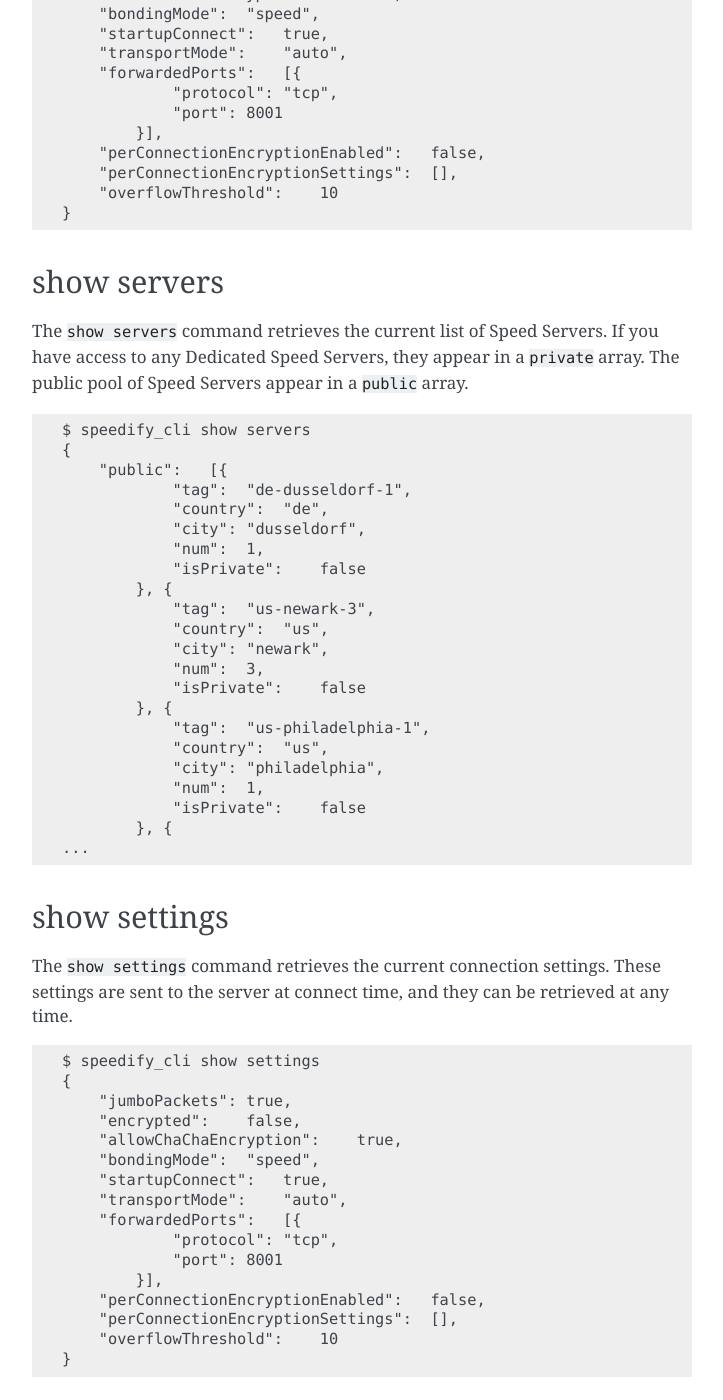
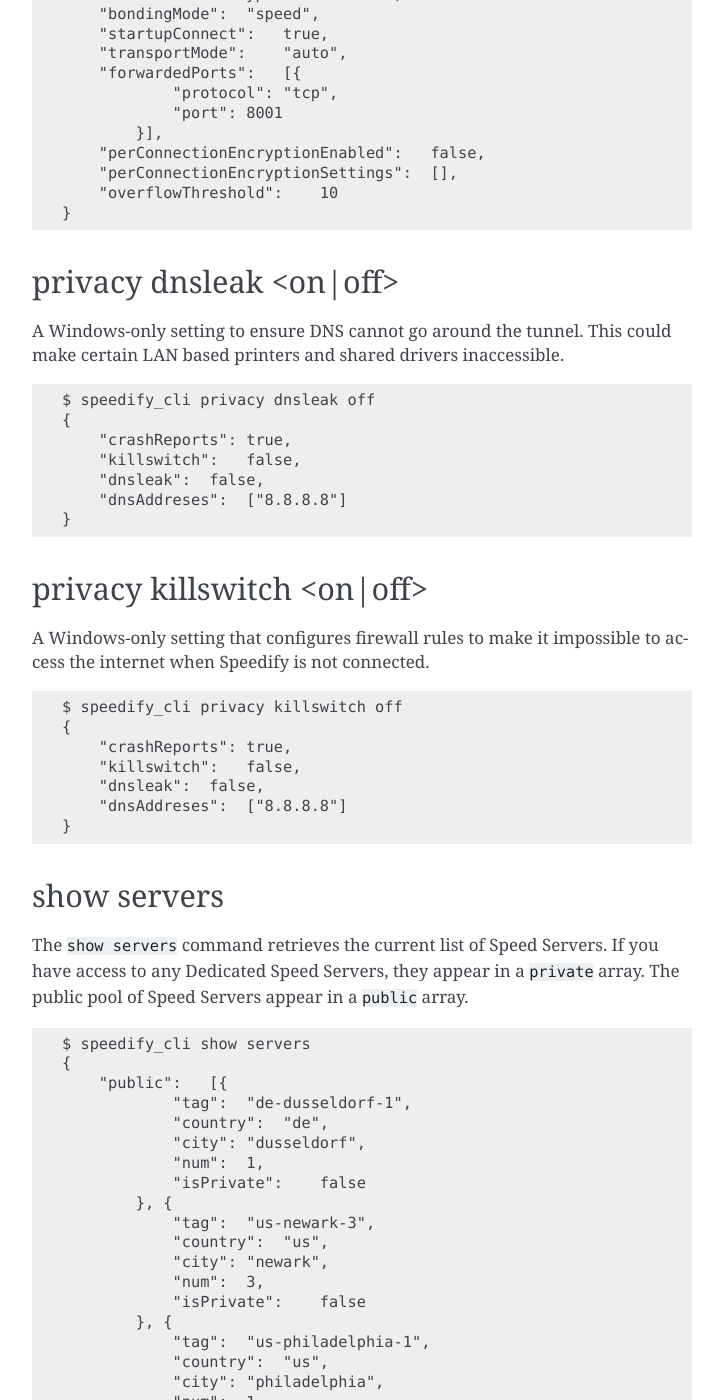
Before and after one commit to speedify/speedify-py, a Sphinx documentation site: the page built from docs/cli.rst, in a window 1280 px wide and 1400 px high, scrolled down 13550 px. Shown: the whole window, without its empty margins (388-1111 px from the left). Built offline with Sphinx 7.4.7, drawn with Linux system fonts in a browser that asks for light colours; some of the changed text lies outside the part shown.

Commit message:
put killswitch + dnsleak back in docs

```diff
--- a/docs/cli.rst
+++ b/docs/cli.rst
@@ -746,6 +746,41 @@
         "overflowThreshold":    10
     }
 
+privacy dnsleak <on\|off>
+-------------------------
+
+A Windows-only setting to ensure DNS cannot go around the tunnel. This
+could make certain LAN based printers and shared drivers inaccessible.
+
+.. code:: text
+
+    $ speedify_cli privacy dnsleak off
+    {
+        "crashReports": true,
+        "killswitch":   false,
+        "dnsleak":  false,
+        "dnsAddreses":  ["8.8.8.8"]
+    }
+
+.. _privacy-killswitch:
+
+privacy killswitch <on\|off>
+----------------------------
+
+A Windows-only setting that configures firewall rules to make it
+impossible to access the internet when Speedify is not connected.
+
+.. code:: text
+
+    $ speedify_cli privacy killswitch off
+    {
+        "crashReports": true,
+        "killswitch":   false,
+        "dnsleak":  false,
+        "dnsAddreses":  ["8.8.8.8"]
+    }
+
+
 .. _show-servers:
 
 show servers
```
